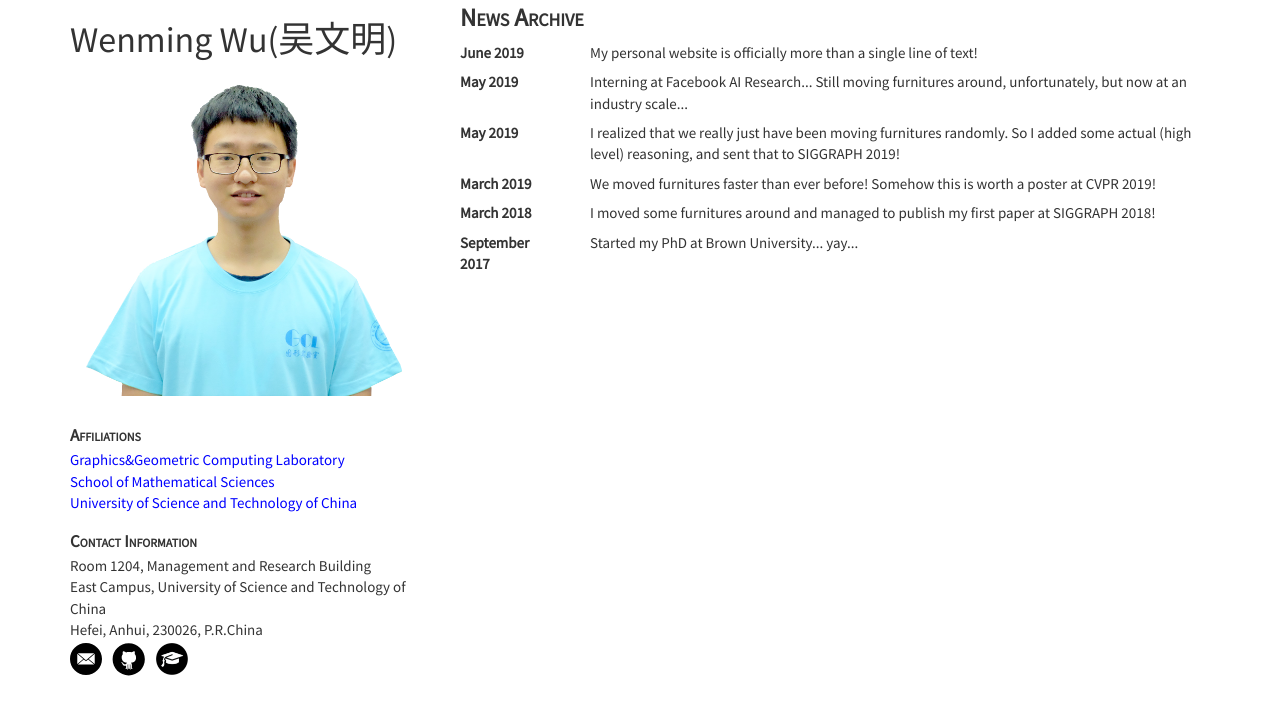
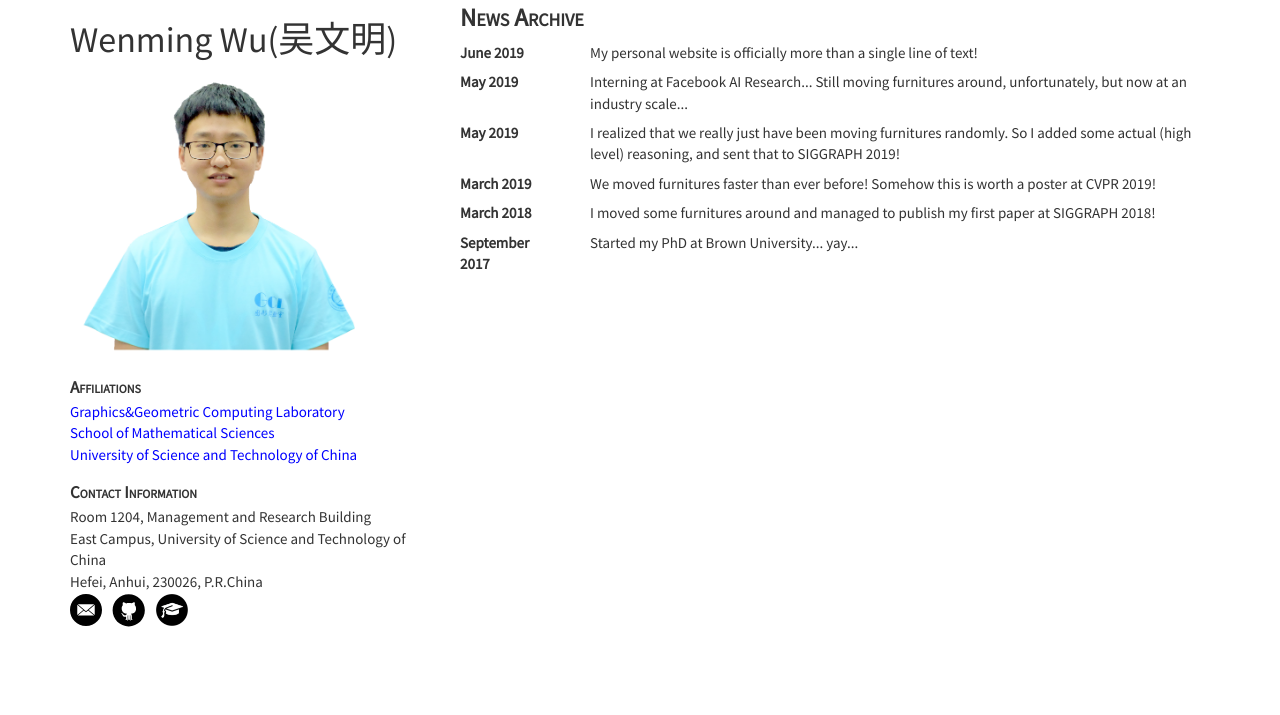
Before and after one commit to wutomwu/wutomwu.github.io, a Jekyll site: the page built from newsarchive.html, in a window 1280 px wide. Shown: the top 715 px of the page. Built offline with Jekyll 4.4.1, drawn with Linux system fonts in a browser that asks for light colours.

Commit message:
Update sidebar.html

```diff
--- a/_includes/sidebar.html
+++ b/_includes/sidebar.html
@@ -1,7 +1,7 @@
 <div><h1>Wenming Wu(吴文明)</h1></div>
 
 <div class='sidebaritem' id='headshot'>
-	<img class='img img-responsive' src='/img/me.png' width='350'/>
+	<img class='img img-responsive' src='/img/me.png' width='300'/>
 </div>
 
 <div class='sidebaritem' id='affiliations'>
```
